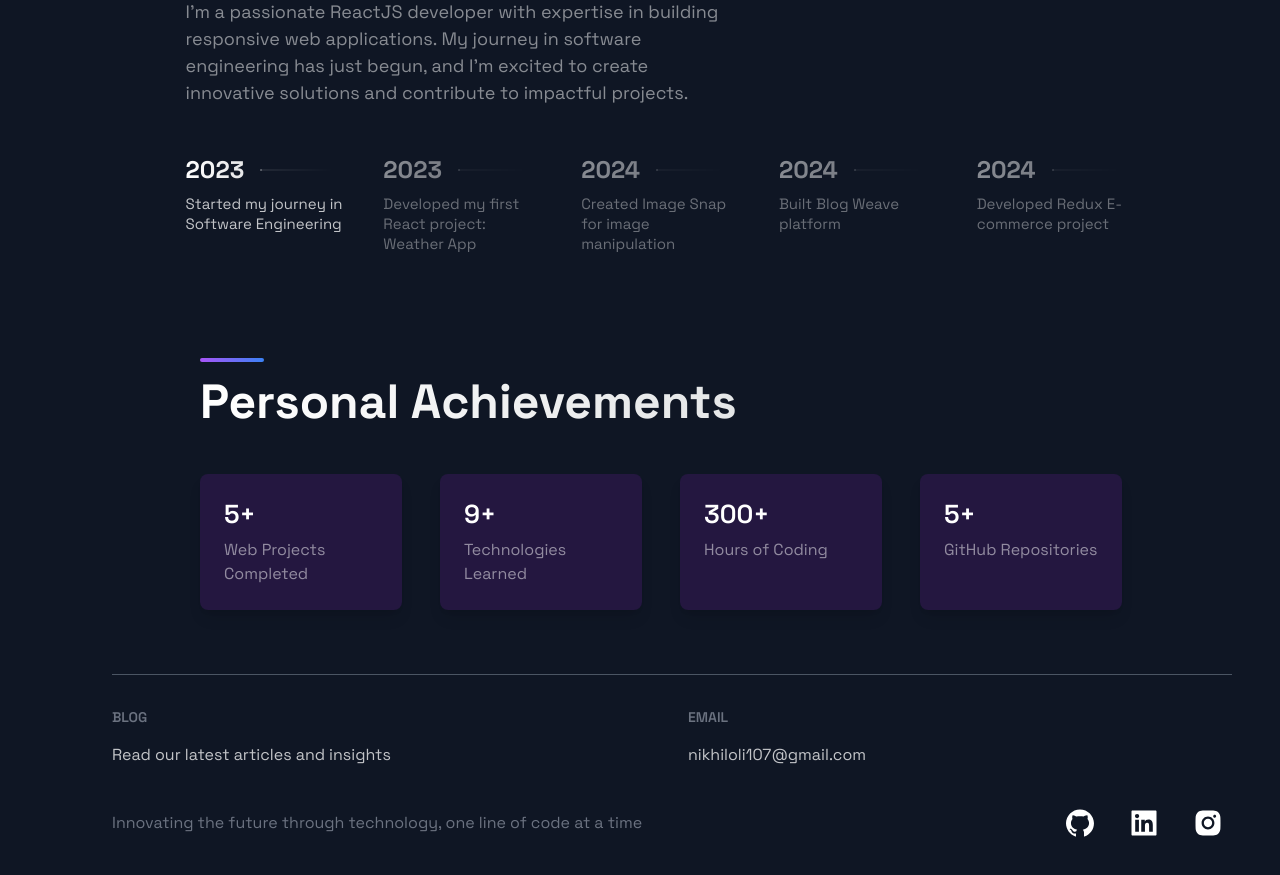
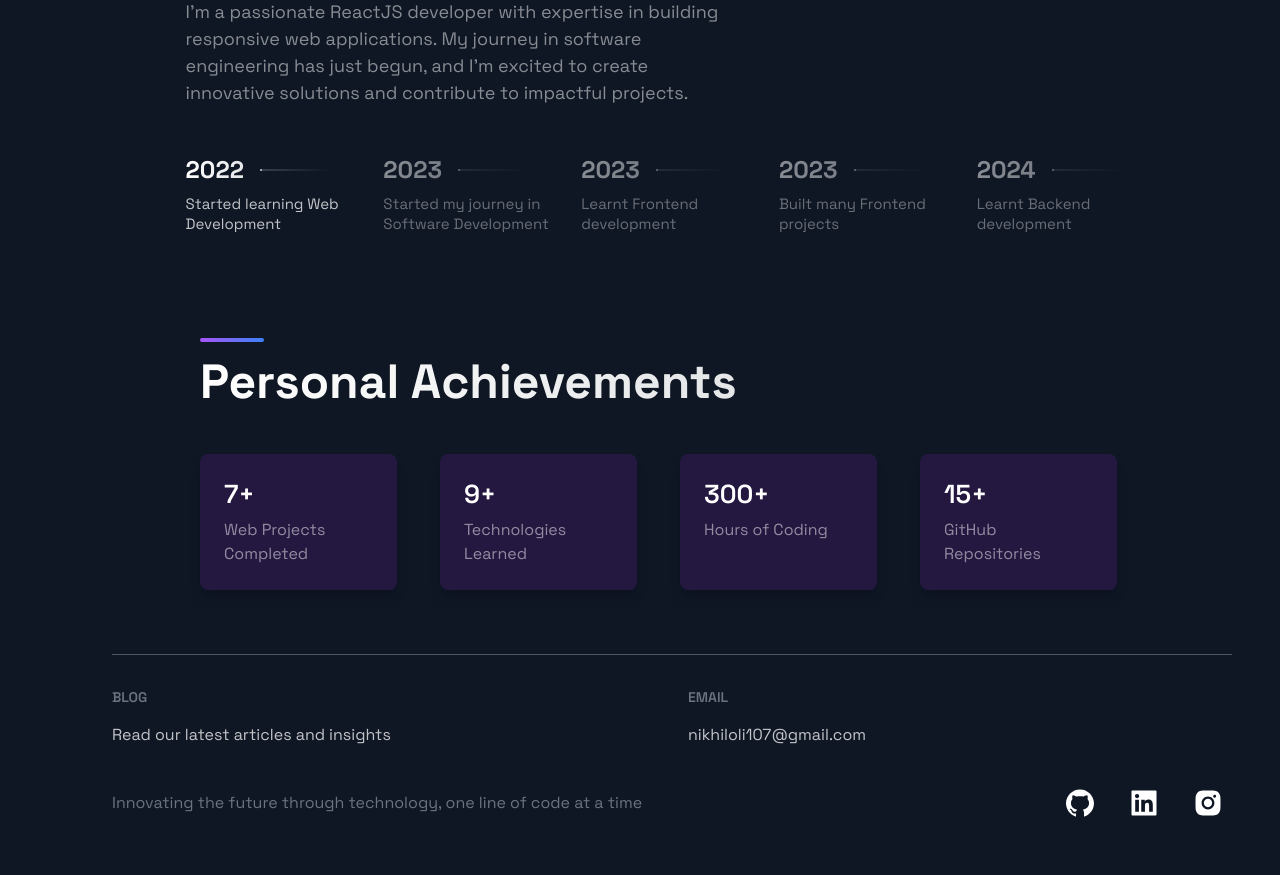
Before and after one commit to NikhilOli/Portfolio2.0, a React (Vite) app: page / in a window 1280 px wide. Shown: the part 3400-4275 px from the top of the page. Built offline with nearby package versions, Linux system fonts and the light colour scheme.

Commit message:
data update

```diff
--- a/src/components/Accomplishments.jsx
+++ b/src/components/Accomplishments.jsx
@@ -1,12 +1,7 @@
 import React from 'react';
 import GradientLine from './GradientLine';
+import { data } from '../constants/constants';
 
-const data = [
-    { number: 5, text: 'Web Projects Completed' },
-    { number: 9, text: 'Technologies Learned' },
-    { number: 300, text: 'Hours of Coding' },
-    { number: 5, text: 'GitHub Repositories' }
-];
 
 const Accomplishments = () => (
     <section className="flex flex-col items-start px-4 sm:px-8 md:px-10 lg:px-14 py-8 max-w-7xl mx-auto sm:mx-20">
@@ -14,9 +9,9 @@ const Accomplishments = () => (
         <h2 className="text-[27px] sm:text-4xl md:text-5xl font-extrabold text-transparent bg-clip-text bg-gradient-to-r from-white to-gray-300 mb-4 text-center md:text-left">
             Personal Achievements
         </h2>
-        <div className="grid grid-cols-1 sm:grid-cols-2 lg:grid-cols-4 gap-4 mt-6 sm:mt-8 w-full">
+        <div className="grid grid-cols-1 sm:grid-cols-2 lg:grid-cols-4 gap-4 sm:gap-x-0-0 mt-6 sm:mt-8 w-full">
             {data.map((card, index) => (
-                <div key={index} className="bg-[#591c8748] rounded-lg p-4 sm:p-6 shadow-lg transform transition-transform hover:scale-105 md:w-[90%]">
+                <div key={index} className="bg-[#591c8748] rounded-lg p-4 sm:p-6 shadow-lg transform transition-transform hover:scale-105 md:w-[88%]">
                     <h5 className="text-2xl sm:text-[26px] font-semibold text-white mb-2">{`${card.number}+`}</h5>
                     <p className="text-base sm:text-base text-[#ffffff80]">{card.text}</p>
                 </div>
--- a/src/components/Timeline.jsx
+++ b/src/components/Timeline.jsx
@@ -69,7 +69,7 @@ const Timeline = () => {
                                             clipRule="evenodd"
                                             d="M2.5 5.5C3.88071 5.5 5 4.38071 5 3V3.5L208 3.50002V2.50002L5 2.5V3C5 1.61929 3.88071 0.5 2.5 0.5C1.11929 0.5 0 1.61929 0 3C0 4.38071 1.11929 5.5 2.5 5.5Z"
                                             fill="url(#paint0_linear)"
-                                            fillOpacity="0.33"
+                                            fillOpacity="0.7"
                                         />
                                         <defs>
                                             <linearGradient id="paint0_linear" x1="-4.30412e-10" y1="0.5" x2="208" y2="0.500295" gradientUnits="userSpaceOnUse">
--- a/src/constants/constants.js
+++ b/src/constants/constants.js
@@ -73,9 +73,16 @@ export const projects = [
 ];
 
 export const TimeLineData = [
-    { year: 2023, text: 'Started my journey in Software Engineering', },
-    { year: 2023, text: 'Developed my first React project: Weather App', },
-    { year: 2024, text: 'Created Image Snap for image manipulation', },
-    { year: 2024, text: 'Built Blog Weave platform', },
-    { year: 2024, text: 'Developed Redux E-commerce project', },
+    { year: 2022, text: 'Started learning Web Development', },
+    { year: 2023, text: 'Started my journey in Software Development', },
+    { year: 2023, text: 'Learnt Frontend development', },
+    { year: 2023, text: 'Built many Frontend projects', },
+    { year: 2024, text: 'Learnt Backend development', },
   ];
+
+export const data = [
+  { number: 7, text: 'Web Projects Completed' },
+  { number: 9, text: 'Technologies Learned' },
+  { number: 300, text: 'Hours of Coding' },
+  { number: 15, text: 'GitHub Repositories' }
+];
```
